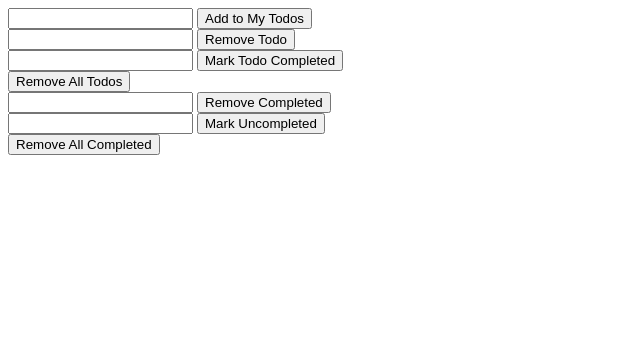
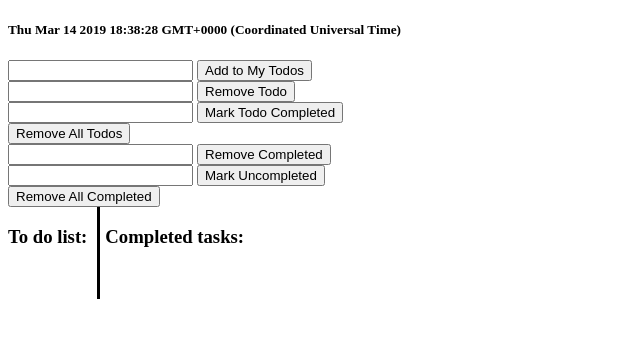
Before and after one commit to piercecollazo/2do, a plain HTML site: page index.html in a window 1280 px wide. Shown: the whole page, without its empty margins (0-640 px from the left). Drawn offline with Linux system fonts and the light colour scheme.

Commit message:
all stretch goals complete

```diff
--- a/index.html
+++ b/index.html
@@ -10,6 +10,10 @@
 </head>
 <body>
     <section id="container">
+        <section>
+            <h5 id="date"></h5>
+        </section>
+
         <section id="todo-container">
             <form id="todos-form">
                 <section id="add-todo">
@@ -43,13 +47,19 @@
 
         </section>
         <section id="lists">
+            <section id="todo-column">
+                <h3>To do list:</h3>
+                <ol id="todos-list">
 
-            <ol id="todos-list">
+                </ol>
+            </section>
 
-            </ol>
-            <ol id="completed-list">
+            <section id="complete-column">
+                <h3>Completed tasks:</h3>
+                <ol id="completed-list">
 
-            </ol>
+                </ol>
+            </section>
         </section>
     </section>
 </body>
--- a/main.css
+++ b/main.css
@@ -1,3 +1,20 @@
 #lists {
     display: flex;
 }
+
+#todo-column{
+    display:flex;
+    flex-direction: column;
+    margin-right: 5px;
+    padding-right: 10px;
+    border-right-style:solid;
+}
+
+#complete-column{
+    display: flex;
+    flex-direction: column;
+}
+
+#completed-list > li:after{
+    content: '✓';
+}
--- a/main.js
+++ b/main.js
@@ -37,6 +37,8 @@ function init() {
 
     document.querySelector('#clear-completed-button')
         .addEventListener('click', clearComplete);
+
+    document.querySelector('#date').innerText = Date();
 }
 
 
```
